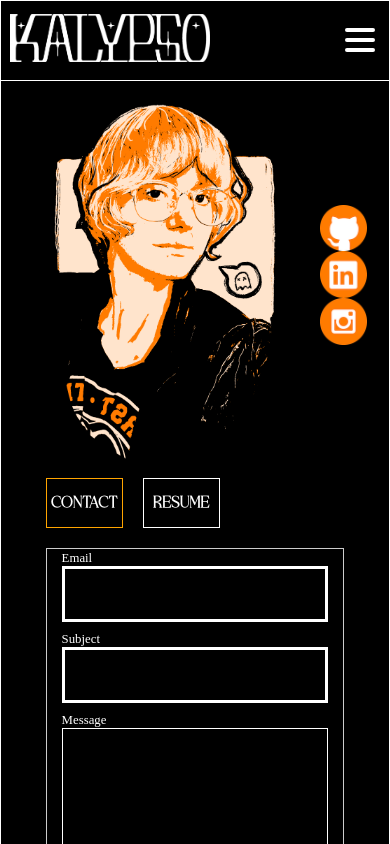
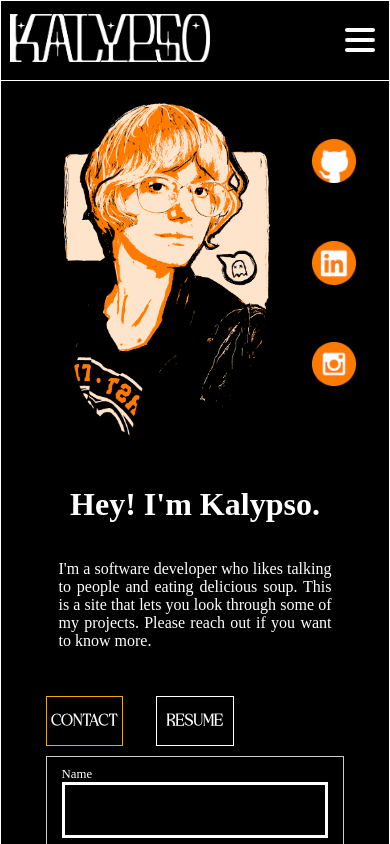
Before and after one commit to kalypsohoman/kalypso-homan, a SvelteKit app: page /about in a window 390 px wide. Shown: the top 844 px of the page. Built offline with nearby package versions, Linux system fonts and the light colour scheme.

Commit message:
Add about blurb, edit stylings to include blurb

```diff
--- a/src/routes/about/+page.svelte
+++ b/src/routes/about/+page.svelte
@@ -34,8 +34,17 @@
 
 <div class='main'>
     <div class='section-1'>
+        <div class='images'>
             <img class='headshot' src='images/headshot.png' alt='headshot'/>
             <SocialMediaLinks />
+        </div>
+        <div class='about-blurb'>
+            <h1>Hey! I'm Kalypso. </h1>
+            <p> I'm a software developer who likes talking to people and eating delicious soup.
+                This is a site that lets you look through some of my projects.
+                Please reach out if you want to know more.
+            </p>
+        </div>
     </div>
     <div class='section-2'>
         <div class='tab-container'>
@@ -99,10 +108,26 @@
         flex-direction: column;
         justify-content: center;
         align-items: center;
+        .images {
+            display: flex;
+            flex-direction: row;
+        }
         .headshot{
            max-width: 80%;
-           max-height: 70vh;
-
+           max-height: 50vh;
+           margin-left: 20px;
+       }
+       .about-blurb{
+        display: flex;
+        flex-direction: column;
+        padding: 20px;
+        max-width: min(70vw, 400px);
+        & h1 {
+            text-align: center;
+        }
+        & p {
+            text-align: justify;
+        }
        }
     }
 
@@ -178,7 +203,6 @@
     }
 
     //REACTIVE STYLINGS
-
     @media(max-width: 850px) {
         .main {
             margin: 0;
@@ -195,13 +219,17 @@
                 margin-left: 12%;
                 margin-bottom: 0;
             }
+            .about-blurb {
+                max-width: 40vw;
+            }
         }
         .section-2 {
             margin: 0;
-
-        }
             .contents {
                 width: 76vw;
+                height: fit-content;
+                margin-bottom: 30px;
+                align-items: start;
             }
             .tab-container {
                 margin-top: 10px;
@@ -216,6 +244,7 @@
                     display: none;
                 }
             }
+        }
         .secret-button {
             height: 8vw;
             width: 8vw;
@@ -225,4 +254,15 @@
             cursor: pointer;
         }
     }
+
+    @media(max-width: 700px) {
+        .section-1 {
+            display: flex;
+            flex-direction: column;
+            .about-blurb {
+                max-width: min(70vw);
+            }
+        }
+
+    }
 </style>
```
Lines whose indentation alone changed are shown as unchanged.
